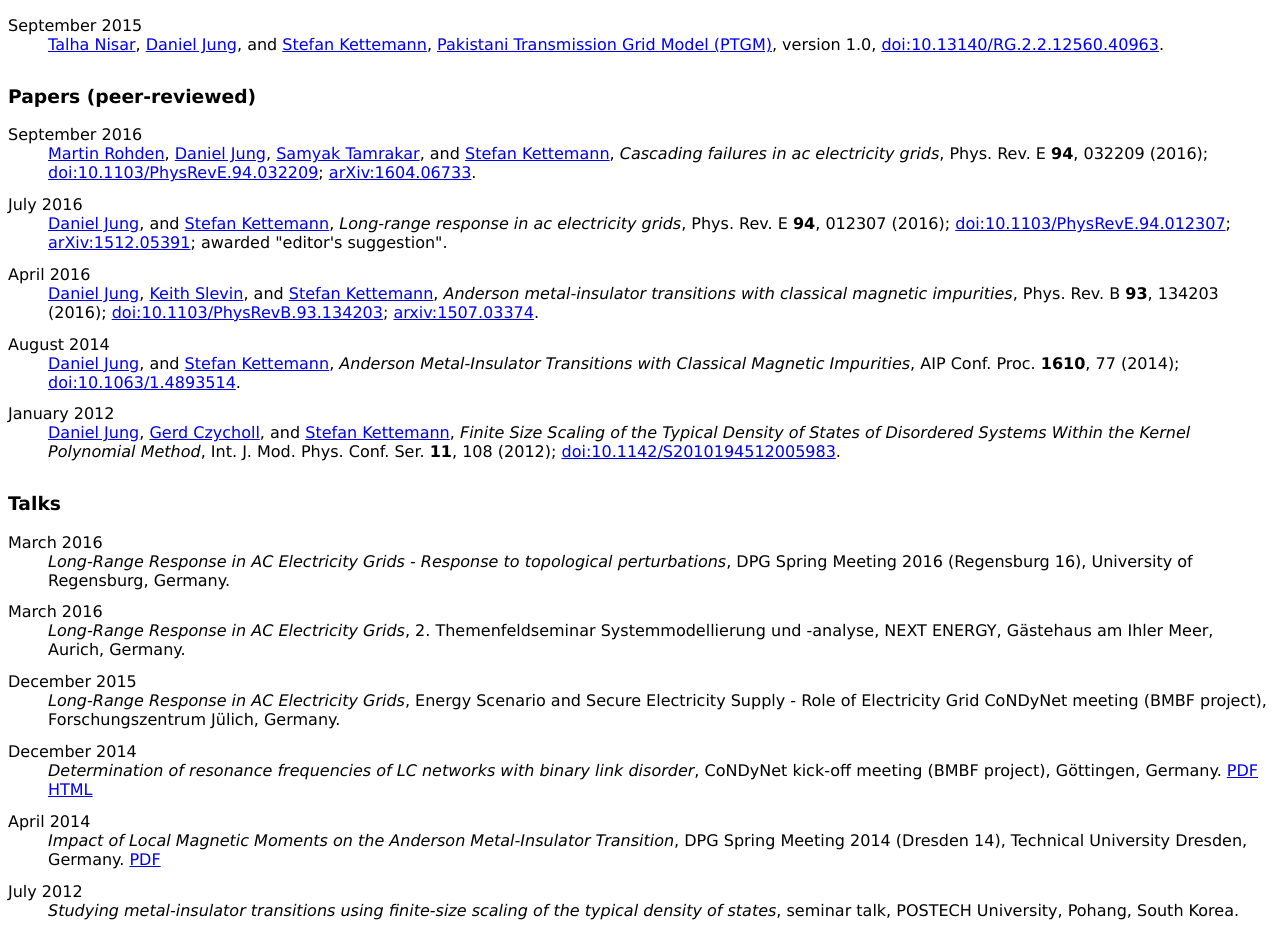
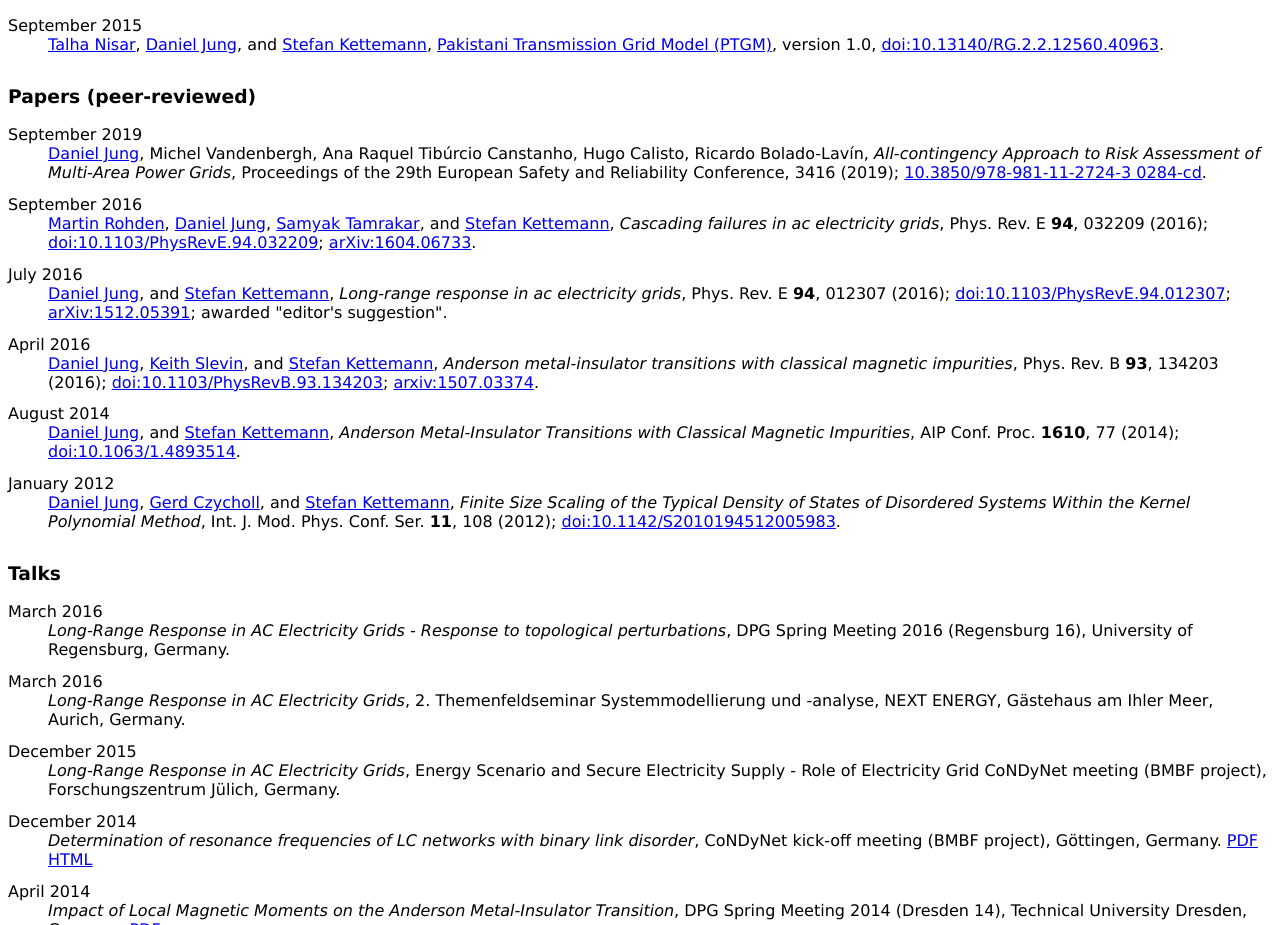
Before and after one commit to proggy/proggy.github.io, a plain HTML site: page index.html in a window 1280 px wide. Shown: the part 845-1770 px from the top of the page. Drawn offline with Linux system fonts and the light colour scheme.

Commit message:
added ESREL paper

```diff
--- a/index.html
+++ b/index.html
@@ -146,6 +146,18 @@
         <h3>Papers (peer-reviewed)</h3>
 
         <dl class="cvlist">
+
+            <dt>September 2019</dt>
+            <dd>
+                <a href="http://djung.info/">Daniel Jung</a>,
+		Michel Vandenbergh,
+		Ana Raquel Tib&uacute;rcio Canstanho,
+		Hugo Calisto,
+		Ricardo Bolado-Lav&iacute;n,
+                <span class="pubtitle">All-contingency Approach to Risk Assessment of Multi-Area Power Grids</span>,
+		Proceedings of the 29th European Safety and Reliability Conference, 3416 (2019);
+                <a href="http://dx.doi.org/10.3850/978-981-11-2724-3_0284-cd">10.3850/978-981-11-2724-3 0284-cd</a>.
+            </dd>
 
             <dt>September 2016</dt>
             <dd>
```
